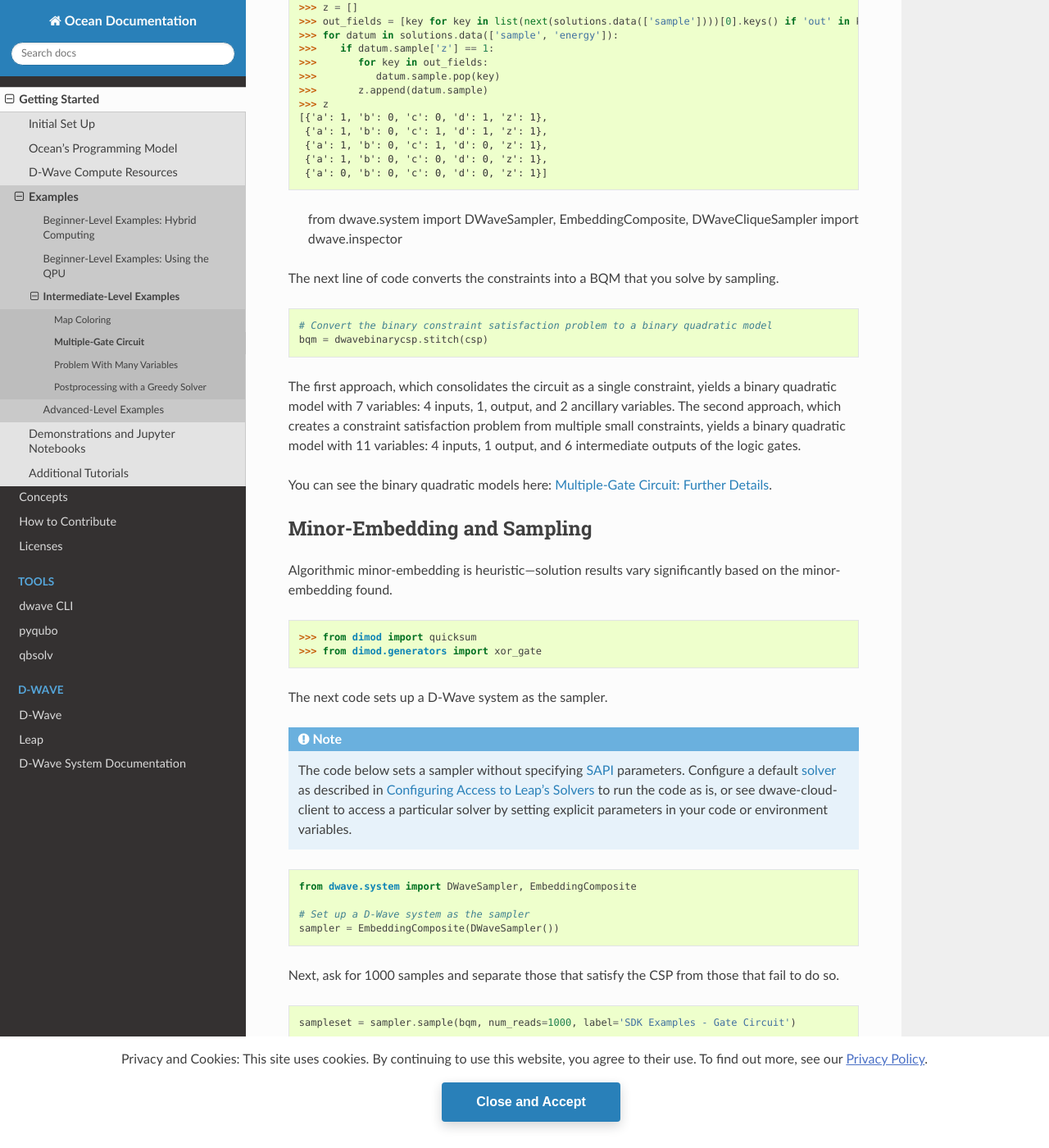
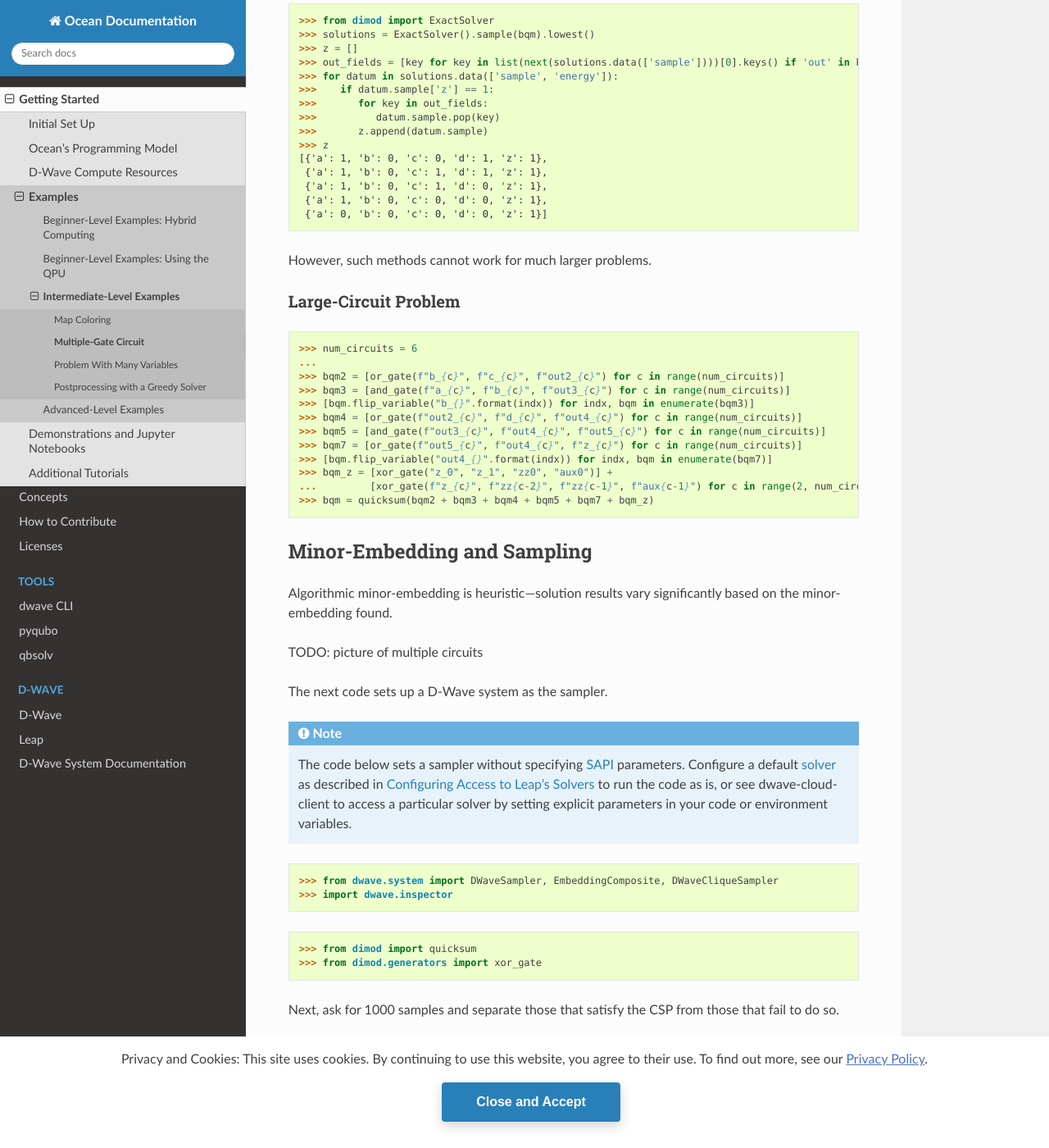
Before and after one commit to dwavesystems/dwave-ocean-sdk, a Sphinx documentation site: the page built from docs/examples/multi_gate.rst, in a window 1280 px wide and 1400 px high, scrolled down 1409 px. Shown: the whole window at 82% size. Built offline with Sphinx 7.4.7 and the Read the Docs theme 2.0.0, drawn with Linux system fonts in a browser that asks for light colours; pages that are not in the unit, such as notebooks, are missing from menus; the version number could not be read and is left out; some of the changed text lies outside the part shown.

Commit message:
Add multiple circuit code

```diff
--- a/docs/examples/multi_gate.rst
+++ b/docs/examples/multi_gate.rst
@@ -125,30 +127,24 @@
  {'a': 1, 'b': 0, 'c': 0, 'd': 0, 'z': 1},
  {'a': 0, 'b': 0, 'c': 0, 'd': 0, 'z': 1}]
 
+However, such methods cannot work for much larger problems.
 
-    from dwave.system import DWaveSampler, EmbeddingComposite, DWaveCliqueSampler
-    import dwave.inspector
+Large-Circuit Problem
+---------------------
 
-The next line of code converts the constraints into a BQM that you solve by sampling.
+>>> num_circuits = 6
+...
+>>> bqm2 = [or_gate(f"b_{c}", f"c_{c}", f"out2_{c}") for c in range(num_circuits)]
+>>> bqm3 = [and_gate(f"a_{c}", f"b_{c}", f"out3_{c}") for c in range(num_circuits)]
+>>> [bqm.flip_variable("b_{}".format(indx)) for indx, bqm in enumerate(bqm3)]
+>>> bqm4 = [or_gate(f"out2_{c}", f"d_{c}", f"out4_{c}") for c in range(num_circuits)]
+>>> bqm5 = [and_gate(f"out3_{c}", f"out4_{c}", f"out5_{c}") for c in range(num_circuits)]
+>>> bqm7 = [or_gate(f"out5_{c}", f"out4_{c}", f"z_{c}") for c in range(num_circuits)]
+>>> [bqm.flip_variable("out4_{}".format(indx)) for indx, bqm in enumerate(bqm7)]
+>>> bqm_z = [xor_gate("z_0", "z_1", "zz0", "aux0")] +
+...         [xor_gate(f"z_{c}", f"zz{c-2}", f"zz{c-1}", f"aux{c-1}") for c in range(2, num_circuits)]
+>>> bqm = quicksum(bqm2 + bqm3 + bqm4 + bqm5 + bqm7 + bqm_z)
 
-.. testcode::
-
-    # Convert the binary constraint satisfaction problem to a binary quadratic model
-    bqm = dwavebinarycsp.stitch(csp)
-
-.. toctree::
-   :maxdepth: 1
-   :hidden:
-
-   multi_gate_results
-
-The first approach, which consolidates the circuit as a single constraint, yields a
-binary quadratic model with 7 variables: 4 inputs, 1, output, and 2 ancillary variables.
-The second approach, which creates a constraint satisfaction problem from multiple
-small constraints, yields a binary quadratic model with 11 variables: 4 inputs, 1 output, and
-6 intermediate outputs of the logic gates.
-
-You can see the binary quadratic models here: :ref:`multi_gate_results`.
 
 Minor-Embedding and Sampling
 ============================
@@ -156,8 +152,7 @@
 Algorithmic minor-embedding is heuristic---solution results vary significantly based on
 the minor-embedding found.
 
->>> from dimod import quicksum
->>> from dimod.generators import xor_gate
+TODO: picture of multiple circuits
 
 
 The next code sets up a D-Wave system as the sampler.
@@ -166,12 +161,18 @@
    :start-after: default-config-start-marker
    :end-before: default-config-end-marker
 
-.. testcode::
 
-    from dwave.system import DWaveSampler, EmbeddingComposite
+>>> from dwave.system import DWaveSampler, EmbeddingComposite, DWaveCliqueSampler
+>>> import dwave.inspector
 
-    # Set up a D-Wave system as the sampler
-    sampler = EmbeddingComposite(DWaveSampler())
+
+
+
+
+>>> from dimod import quicksum
+>>> from dimod.generators import xor_gate
+
+
 
 Next, ask for 1000 samples and separate those that satisfy the CSP from
 those that fail to do so.
```
Also changed, not shown: other parts of docs/examples/multi_gate.rst (+2 -0 lines).
